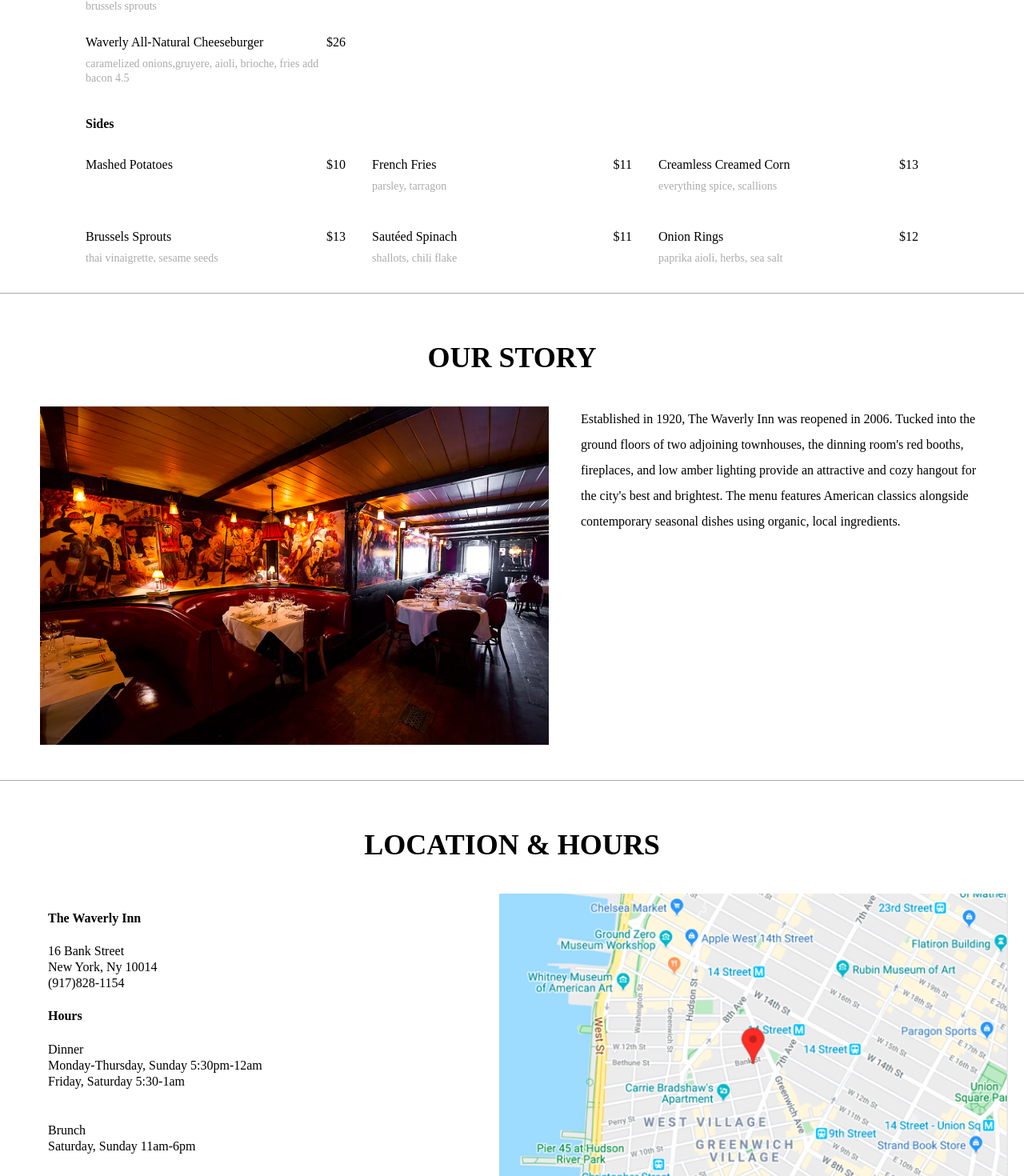
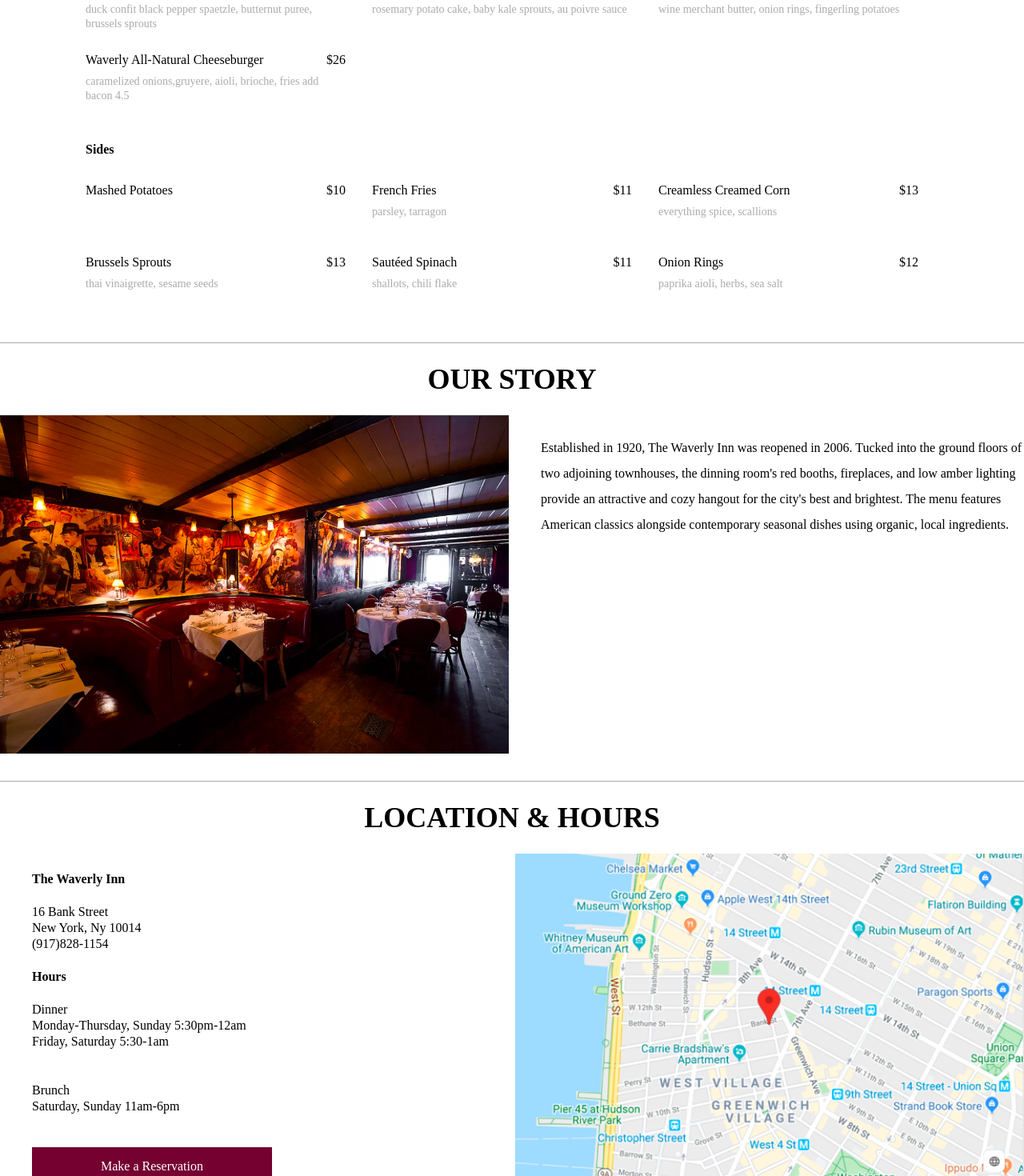
Before and after one commit to cferland/ux-sei-collab, a React (Create React App) app in the folder waverly-inn/: page / in a window 1280 px wide. Shown: the part 1770-3240 px from the top of the page at 80% size. Built offline with nearby package versions, Linux system fonts and the light colour scheme; a web font is replaced by a local one.

Commit message:
Edited a handful of css for margin and spacing issues

```diff
--- a/waverly-inn/src/App.css
+++ b/waverly-inn/src/App.css
@@ -80,7 +80,11 @@
 .AboutContainer{
   display: flex;
   justify-content: center;
-  margin: 40px 50px;
+  /* margin: 40px 50px; */
+}
+
+.AboutContainer > .rightSide {
+  margin: 25px 0;
 }
 
 .menu {
@@ -137,7 +141,8 @@
 .menu-section-title {
   width: 1066px;
   text-align: left;
-
+  margin-top: 2em;
+  /* margin-bottom: -0.1em; */
 }
 
 .selected {
@@ -155,11 +160,13 @@
 
  .rightSide > p {
   line-height: 32px;
+  margin-left: 40px;
 }
 
 
  .hours{
-   margin-top: 59px;
+   /* margin-top: 59px; */
+
  }
 
  .border{
@@ -169,7 +176,7 @@
   justify-content: center;
   align-items: center; */
   max-width: 1300px;
-  margin: 0 auto;
+  margin: 30px auto;
  }
  .imgClass2{
   width: 636px;
@@ -179,12 +186,14 @@
 .contactContainer{
   display: flex;
   justify-content: space-between;
-  margin: 40px 20px;
+  /* margin: 40px 20px; */
 }
-.contactContainer > div{
+.contactContainer > h4 {
+  margin-top: 0;
+}
+/* .contactContainer > div{
 
-  margin-bottom: 61px;
-}
+} */
 .contactLeft{
   width: 347px;
   height: 120px;
@@ -284,6 +293,7 @@
   justify-content: space-evenly;
   color: white;
   padding: 35px;
+  text-align: left;
 }
 
 .copyright {
@@ -351,6 +361,9 @@
   .menu-section-title {
     width: 708px;
   }
+  .border{
+    margin: 0 auto;
+   }
   .AboutContainer {
     display: flex;
     flex-direction: column;
@@ -362,6 +375,7 @@
   }
   .contactContainer > .rightSide {
     order: 2;
+    margin: 30px 0;
   }
   .rightSide {
     max-width: 600px;
@@ -376,6 +390,9 @@
   }
   .rightSide > h4 {
     width: 300px;
+  }
+  .rightSide > p {
+    margin: 0;
   }
   .leftSide {
     margin: 0;
```
